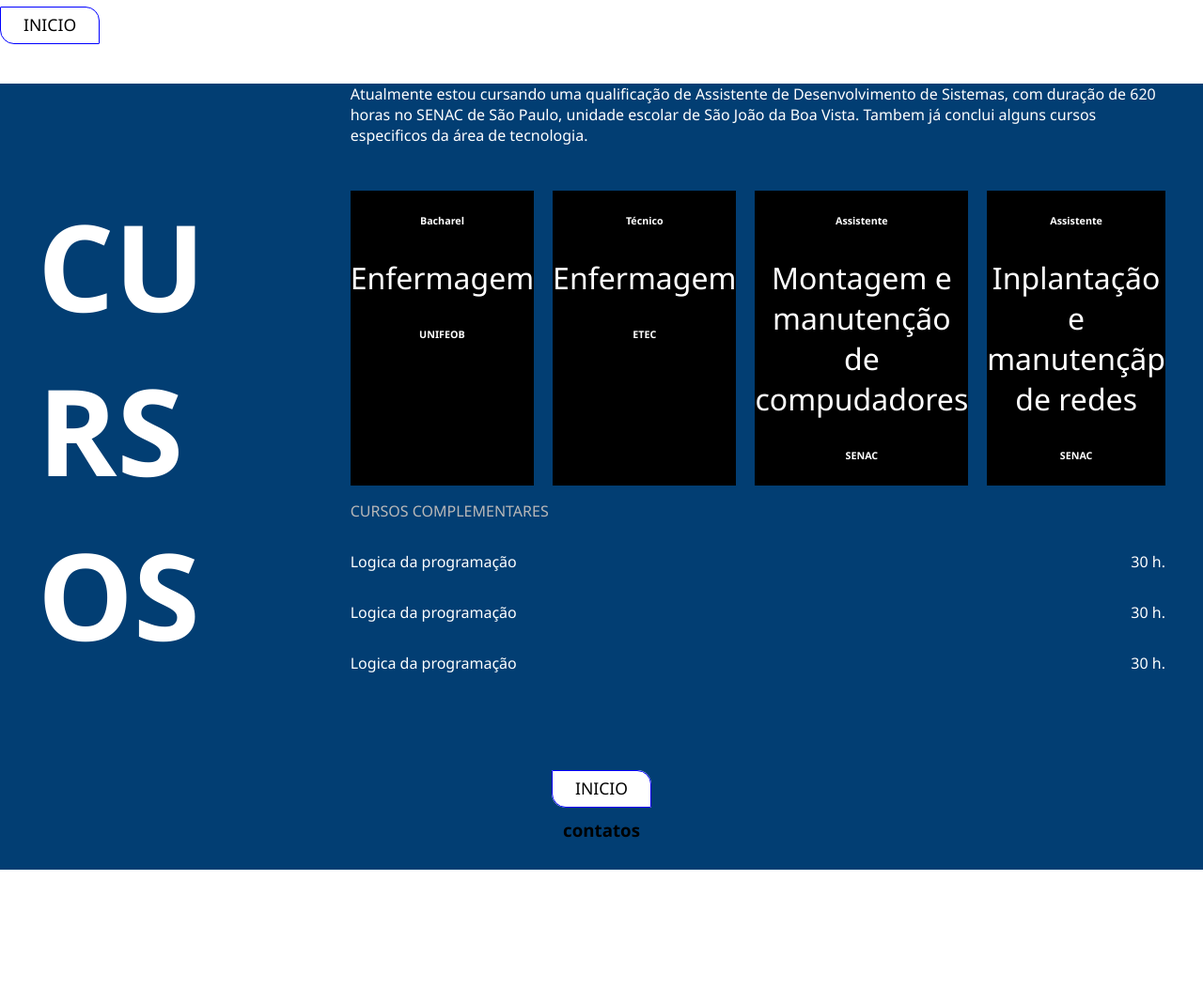
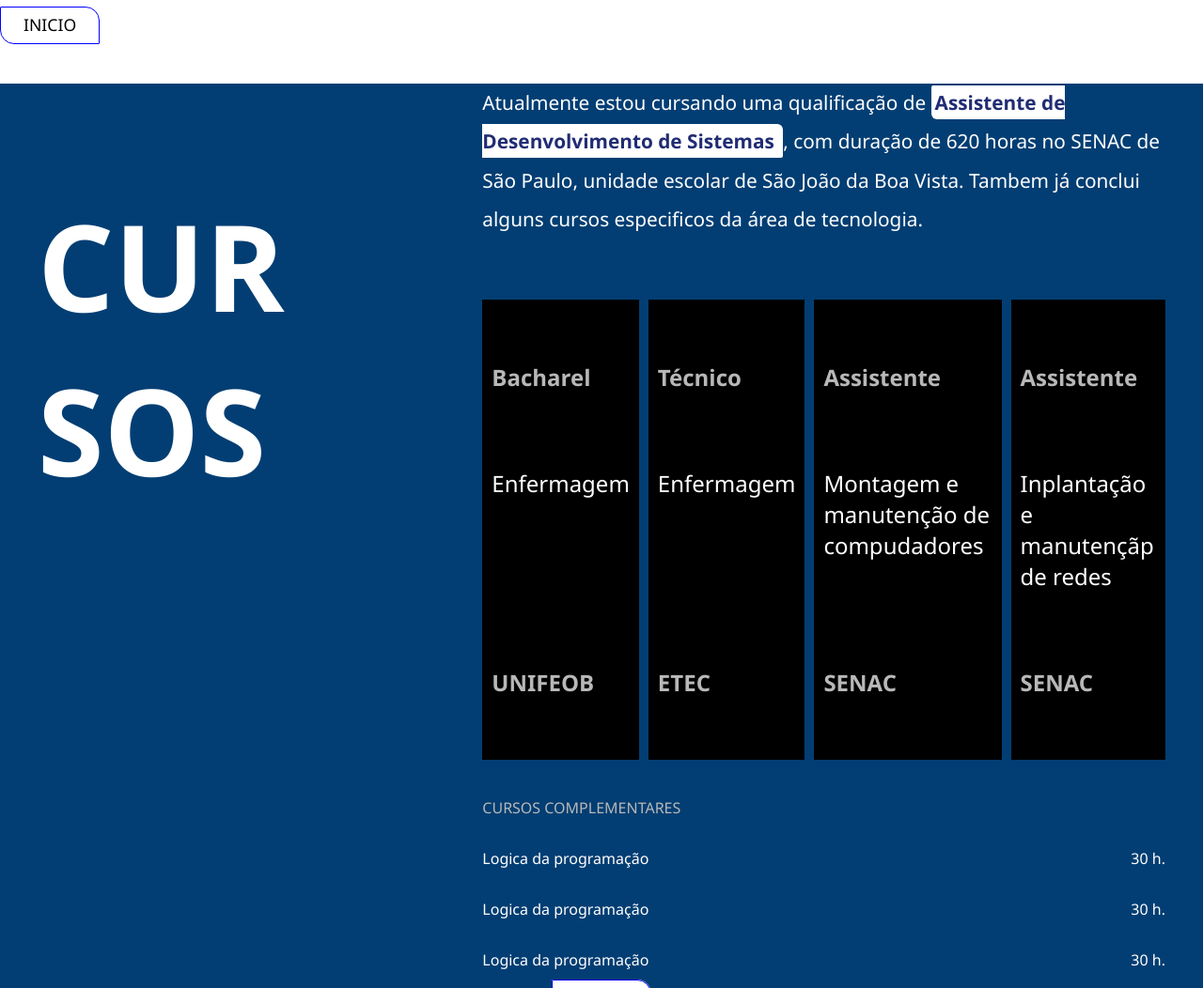
Before and after one commit to Jose-argentino/projeto-portifolio, a plain HTML site: page index.html in a window 1280 px wide. Shown: the part 1746-2798 px from the top of the page at 94% size. Before the commit the page ends 2672 px from the top, so only its background shows below. Drawn offline with Linux system fonts and the light colour scheme.

Commit message:
correções do main

```diff
--- a/css/main.css
+++ b/css/main.css
@@ -1,3 +1,7 @@
+main{
+    margin-inline-end: 0;
+}
+
 .perfil{
     display: grid;
     grid-template-columns: 1fr 2fr;
@@ -121,86 +125,115 @@
 
 /* sessão projeto final */
 
+
+
+
+
+
+
 #cursos{
     background: #023e73;
     /* height: 300px; */
     margin-top: 50px;
+    /* separar um pouco do elemento de cima */
 }
 
-#cursos-grid{
+#cursos-principal{
     display: grid;
     grid-template-columns: 1fr 2fr;
     max-width: 1200px;
     margin: 0 auto;
     gap: 110px;
-    /* background: red; */
-
+    /* espaço entre as colunas */
+    color:#fff;
 }
 
-#cursos-grid h2{
-  color: #fff;
+#cursos-principal h2{
   font-size: 8rem;
   word-break: break-all;
+  /* quebra de palavras */
   max-width: 4ch;
   /* ch = caracter */
   text-transform: uppercase;
 }
 
-#cursos-geral{
+#cursos-conteudo{
 
 }
 
 #projeto-texto-principal{
-    font-size: 1,6rem;
-    color: #fff;
-
+    font-size: 1.3rem;
+    line-height: 2.0;
+    margin-bottom: 4rem;
 }
 
-#formacao{
+#cursos-texto-destaque{
+    background: #fff;
+    color:#202c73;
+    font-weight: bold;
+    border-radius: 2px 6px;
+    padding: 4px;
+}
+
+#cursos-lista{
     display: flex;
     /* border: #000000; */
-    gap: 20px;
+    gap: 10px;
     justify-content: space-between;
     margin: 0 auto;
     margin-top: 3rem;
-    flex: 1;
+    /* flex: 1; */
     /* flex-direction: column; */
     /* flex-wrap: wrap; */
 }
 
-#quadro{
+.cursos-itens{
     background: #000000;
     color: #fff;
-    align-items:center;
-    text-align: center;
-    flex: 1;
+    display: flex;
+    flex-direction: column;
+    /* align-items:center; */
+    /* text-align: center; */
+    padding: 10px;
+
 }
 
-#quadro h6{
+.cursos-itens h6{
     font-size: 1,7rem;
+    color:#b9b8b8;
+    font-size: 1.5rem;;
 }
 
-#quadro p{
-    font-size: 2rem;
+.cursos-itens p{
+    font-size: 1.5rem;
+    flex: 1;
+    /* flex-grow: 1; */
+
 }
 
-#complementar{
+
+
+#cursos-complementar{
     color: #b9b8b8;
+    margin-top: 40px;
 }
 
-#extra{
+#cursos-complementar-lista{
     gap: 20px;
     margin: 0 auto;
 }
-#estudo{
+
+.estudo{
     display: flex;
     color: #fff;
     gap: 10px;
     justify-content: space-between;
 }
-main{
-    margin-inline-end: 0;
-}
+
+
+
+
+
 footer{
     /* display: flex; */
     margin-top: 0;
@@ -224,6 +257,8 @@ footer{
     /* transition: background-color 0.5s ease, color 0.5s ease, transform 0.5s ease; */
 }
 
+
+
 button{
     background: white;
     border: 0;
--- a/index.html
+++ b/index.html
@@ -93,21 +93,26 @@
 
                 <a class="botaoinicio" href="#menu"><button>INICIO</button></a></li>
 
+
+
+
+
+
+
                 <section id="cursos">
 
-                    <div id="cursos-grid">
+                    <div id="cursos-principal">
 
                         <h2>Cursos</h2>
 
-                        <div id="cursos-geral">
+                        <div id="cursos-conteudo">
                             <div id="projeto-texto-principal">
-                                Atualmente estou cursando uma qualificação de Assistente de Desenvolvimento de Sistemas, com duração de 620 horas no SENAC de São Paulo, unidade escolar de São João da Boa Vista.
-
+                                Atualmente estou cursando uma qualificação de <span id="cursos-texto-destaque"> Assistente de Desenvolvimento de Sistemas </span>, com duração de 620 horas no SENAC de São Paulo, unidade escolar de São João da Boa Vista.
                                 Tambem já conclui alguns cursos especificos da área de tecnologia.
                             </div>
 
-                            <div id="formacao">
-                               <div id="quadro" >
+                            <div id="cursos-lista">
+                               <div class="cursos-itens" >
                                 <h6>Bacharel</h6>
                                 <P>Enfermagem</P>
                                 <h6> UNIFEOB</h6>
@@ -115,7 +120,7 @@
 
 
 
-                                <div id="quadro" >
+                                <div class="cursos-itens" >
                                  <h6>Técnico</h6>
                                  <P>Enfermagem</P>
                                  <h6> ETEC</h6>
@@ -123,36 +128,38 @@
 
 
 
-                                <div id="quadro" >
+                                <div class="cursos-itens" >
                                  <h6>Assistente</h6>
                                  <P>Montagem e manutenção de compudadores</P>
                                  <h6> SENAC</h6>
                                 </div>
 
 
-                                <div id="quadro" >
+                                <div class="cursos-itens" >
                                  <h6>Assistente</h6>
                                  <P>Inplantação e manutençãp de redes</P>
                                  <h6> SENAC</h6>
                                 </div>
 
-                             </div>
+                            </div>
 
-                             <div id="complementar">
+
+
+                            <div id="cursos-complementar">
                                 <p>CURSOS COMPLEMENTARES</p>
 
-                                <div id="extra">
-                                    <div id="estudo">
+                                <div id="cursos-complementar-lista">
+                                    <div class="estudo">
                                         <p>Logica da programação</p>
                                         <p>30 h.</p>
                                     </div>
 
-                                    <div id="estudo">
+                                    <div class="estudo">
                                         <p>Logica da programação</p>
                                         <p>30 h.</p>
                                     </div>
 
-                                    <div id="estudo">
+                                    <div class="estudo">
                                         <p>Logica da programação</p>
                                         <p>30 h.</p>
                                     </div>
@@ -161,7 +168,7 @@
 
 
 
-                             </div>
+                            </div>
 
                         </div>
 
```
